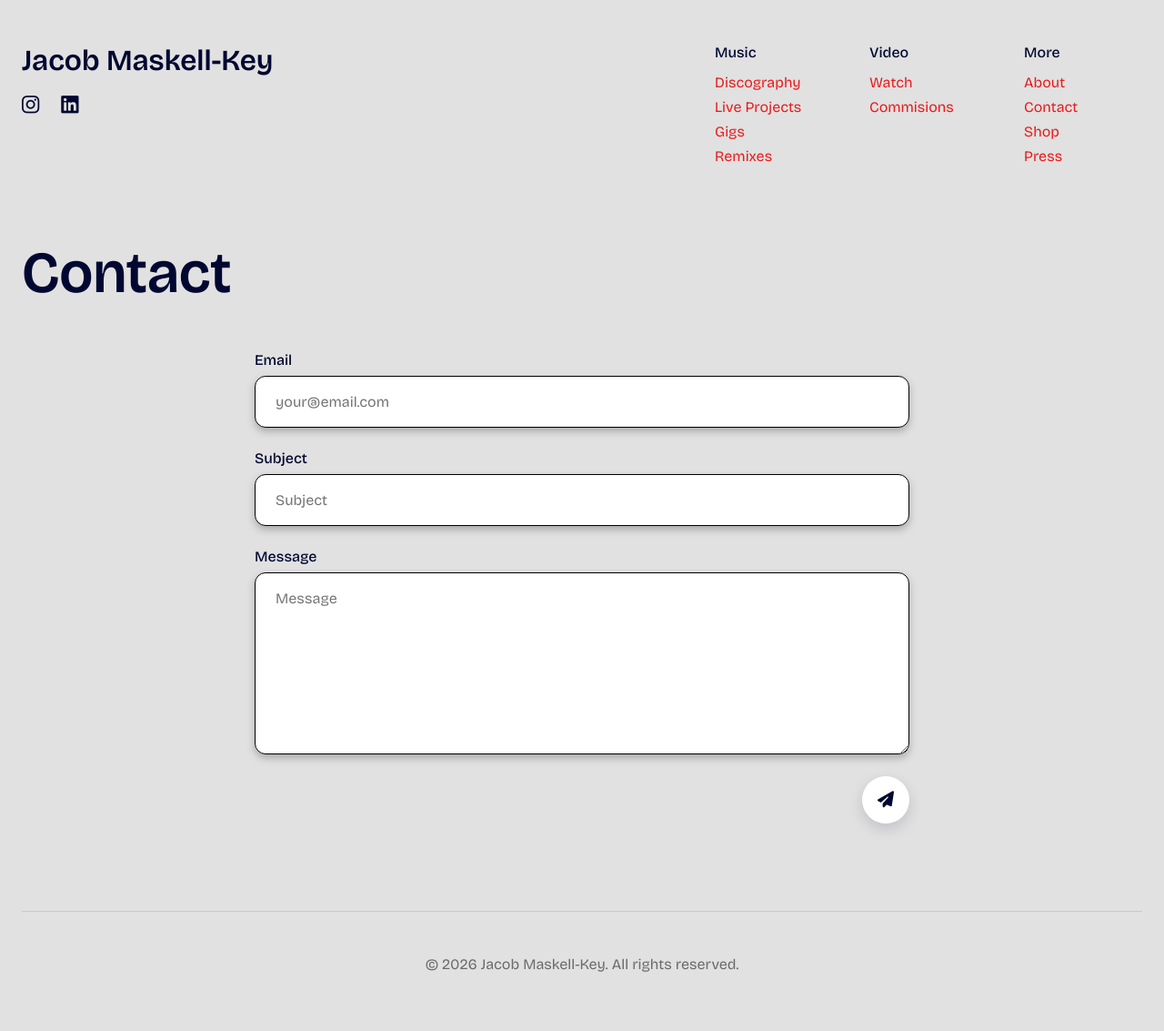
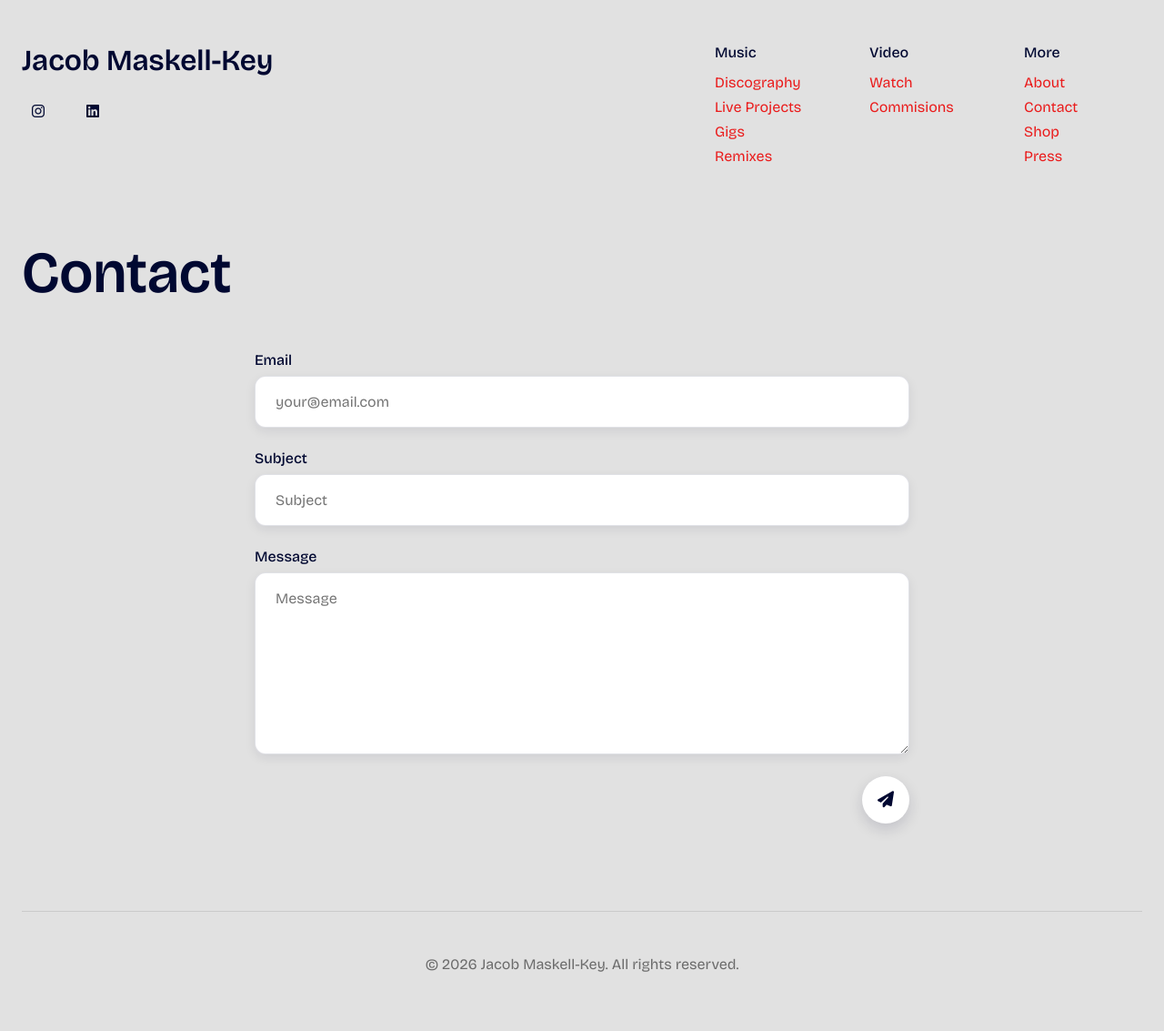
Before and after one commit to andriusax/jacob-maskell-key-website, a Jekyll site: the page built from contact.html, in a window 1280 px wide. Shown: the whole page at 91% size. Built offline with Jekyll 4.4.1, drawn with Linux system fonts in a browser that asks for light colours.

Commit message:
Restyle contact form fields and add navbar social icon hover effect
- Contact form inputs/textarea: swap flat black border/shadow for the
  site's soft indigo-tinted border and shadow (matching cards/buttons
  elsewhere), plus a focus state
- Navbar social icons: circular brand-color sweep-up hover effect with
  an icon flip (rotateY), transparent by default (no background chip)

Co-Authored-By: Claude Sonnet 5 <noreply@anthropic.com>

```diff
--- a/assets/css/main.css
+++ b/assets/css/main.css
@@ -197,14 +197,48 @@ a { color: inherit; text-decoration: none; }
 }
 
 .navbar__social-icon {
+  position: relative;
   display: inline-flex;
   align-items: center;
   justify-content: center;
+  width: 36px;
+  height: 36px;
+  border-radius: 50%;
   color: var(--color-heading);
-  font-size: 22px;
+  font-size: 16px;
+  overflow: hidden;
+  z-index: 1;
 }
 
-.navbar__social-icon:hover { color: var(--color-link); }
+.navbar__social-icon i {
+  position: relative;
+  z-index: 3;
+  transition: color 0.4s ease, transform 0.5s ease;
+}
+
+.navbar__social-icon::before {
+  content: "";
+  position: absolute;
+  top: 100%;
+  left: 0;
+  width: 100%;
+  height: 100%;
+  transition: top 0.4s ease;
+  z-index: 2;
+}
+
+.navbar__social-icon:hover i {
+  color: var(--color-white);
+  transform: rotateY(360deg);
+}
+
+.navbar__social-icon:hover::before { top: 0; }
+
+.navbar__social-icon[aria-label="Instagram"]::before {
+  background: linear-gradient(45deg, #f09433, #e6683c, #dc2743, #cc2366, #bc1888);
+}
+
+.navbar__social-icon[aria-label="LinkedIn"]::before { background: #0077b5; }
 
 .navbar__groups {
   display: flex;
@@ -882,14 +916,22 @@ a { color: inherit; text-decoration: none; }
   box-sizing: border-box;
   width: 100%;
   background: var(--color-white);
-  border: 1px solid var(--color-black);
+  border: 1px solid rgba(0, 8, 49, 0.12);
   border-radius: 12px;
   padding: 18px 22px;
   font-family: var(--font-display);
   font-weight: 400;
   font-size: var(--size-body);
   color: var(--color-heading);
-  filter: drop-shadow(0px 4px 4px rgba(0, 0, 0, 0.25));
+  box-shadow: 0 4px 12px rgba(0, 8, 49, 0.08);
+  transition: border-color 0.15s ease, box-shadow 0.15s ease;
+}
+
+.form-field input:focus,
+.form-field textarea:focus {
+  outline: none;
+  border-color: var(--color-heading);
+  box-shadow: 0 6px 16px rgba(0, 8, 49, 0.14);
 }
 
 .form-field textarea { min-height: 200px; resize: vertical; }
```
